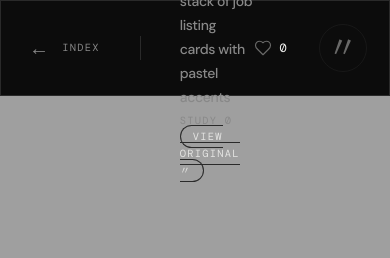
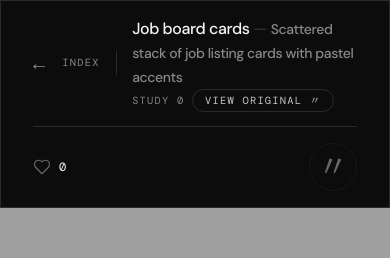
Before and after one commit to Macxim/ditto, a Next.js app: page /dittos/0 in a window 390 px wide. Shown: the top 258 px of the page. Built offline with nearby package versions, Linux system fonts and the light colour scheme; no server answers; the database is empty; a web font is replaced by a local one.

Commit message:
feat: improve responsive design

```diff
--- a/app/DittoCard.tsx
+++ b/app/DittoCard.tsx
@@ -38,7 +38,7 @@ function DittoCard({ ditto }: { ditto: (typeof dittos)[number] }) {
           </div>
         </div>
 
-        <div className="px-10 py-9">
+        <div className="px-6 py-6 md:px-10 md:py-9">
           <div className="flex items-start justify-between gap-8">
             <div className="flex-1 min-w-0">
               <h2
--- a/app/dittos/[slug]/page.tsx
+++ b/app/dittos/[slug]/page.tsx
@@ -39,7 +39,7 @@ export default async function DittoPage({ params }: { params: { slug: string } }
     <div className="min-h-screen flex flex-col" style={{ background: "var(--app-bg)" }}>
       <KeyboardNavigation prevSlug={prevSlug} nextSlug={nextSlug} />
       <header
-        className="h-24 border-b flex items-center justify-between sticky top-0 z-50 glass"
+        className="h-auto py-4 md:h-24 border-b flex flex-col md:flex-row items-center justify-between sticky top-0 z-50 glass gap-4 md:gap-0"
         style={{
           background: "var(--app-bg)",
           borderColor: "var(--app-border)",
@@ -47,7 +47,7 @@ export default async function DittoPage({ params }: { params: { slug: string } }
           paddingRight: "var(--gutter)"
         }}
       >
-        <div className="flex items-center gap-10">
+        <div className="flex items-center gap-4 md:gap-10 w-full md:w-auto justify-between md:justify-start">
           <Link
             href="/"
             className="group flex items-center gap-4 text-xxs uppercase tracking-[0.3em] hover:text-[var(--app-accent)] transition-all"
@@ -67,7 +67,7 @@ export default async function DittoPage({ params }: { params: { slug: string } }
           </div>
         </div>
 
-        <div className="flex items-center gap-8">
+        <div className="flex items-center gap-4 md:gap-8 w-full md:w-auto justify-between md:justify-end border-t md:border-0 pt-4 md:pt-0" style={{ borderColor: "var(--app-border)" }}>
           <LikeButton slug={ditto.slug} />
 
           <div className="text-right hidden sm:block">
--- a/app/page.tsx
+++ b/app/page.tsx
@@ -6,14 +6,14 @@ import { ThemeToggle } from "@/components/ThemeToggle"
 export default function Home() {
   return (
     <main
-      className="min-h-screen py-20"
+      className="min-h-screen py-10 md:py-20"
       style={{
         paddingLeft: "var(--gutter)",
         paddingRight: "var(--gutter)"
       }}
     >
       <header
-        className="mb-24 flex items-baseline justify-between max-w-7xl mx-auto"
+        className="mb-12 md:mb-24 flex flex-col md:flex-row md:items-baseline justify-between max-w-7xl mx-auto gap-10 md:gap-0"
       >
         <div className="group cursor-default animate-breathe">
           <p
@@ -83,7 +83,7 @@ export default function Home() {
         <div
           className="grid gap-12 pb-40 max-w-7xl mx-auto"
           style={{
-            gridTemplateColumns: "repeat(auto-fill, minmax(380px, 1fr))",
+            gridTemplateColumns: "repeat(auto-fill, minmax(min(100%, 340px), 1fr))",
           }}
         >
           {dittos.map((ditto) => (
```
